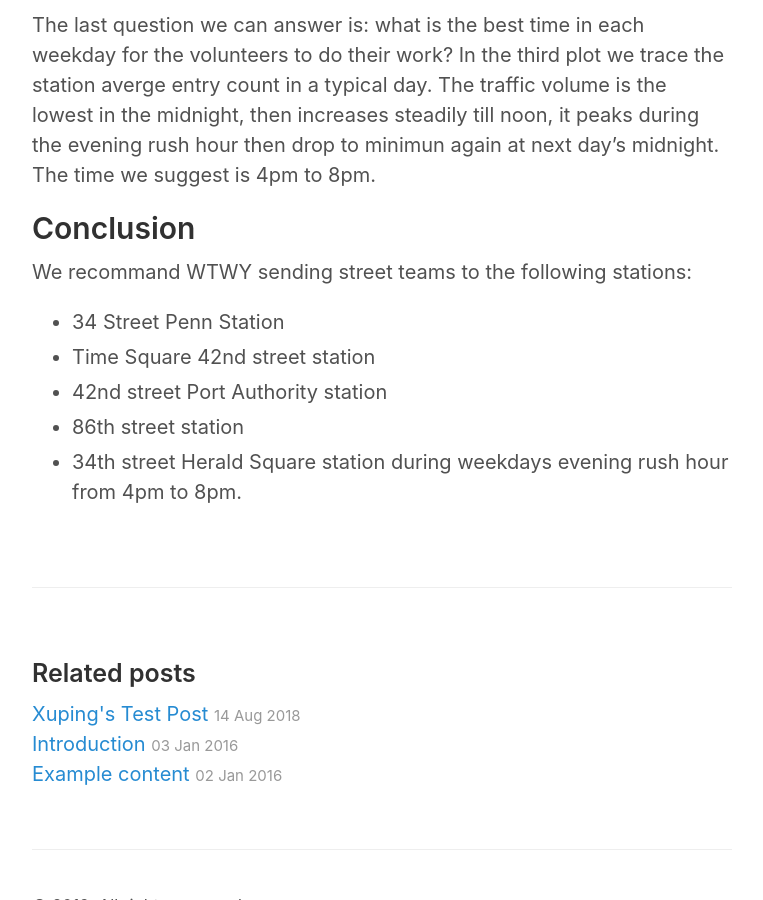
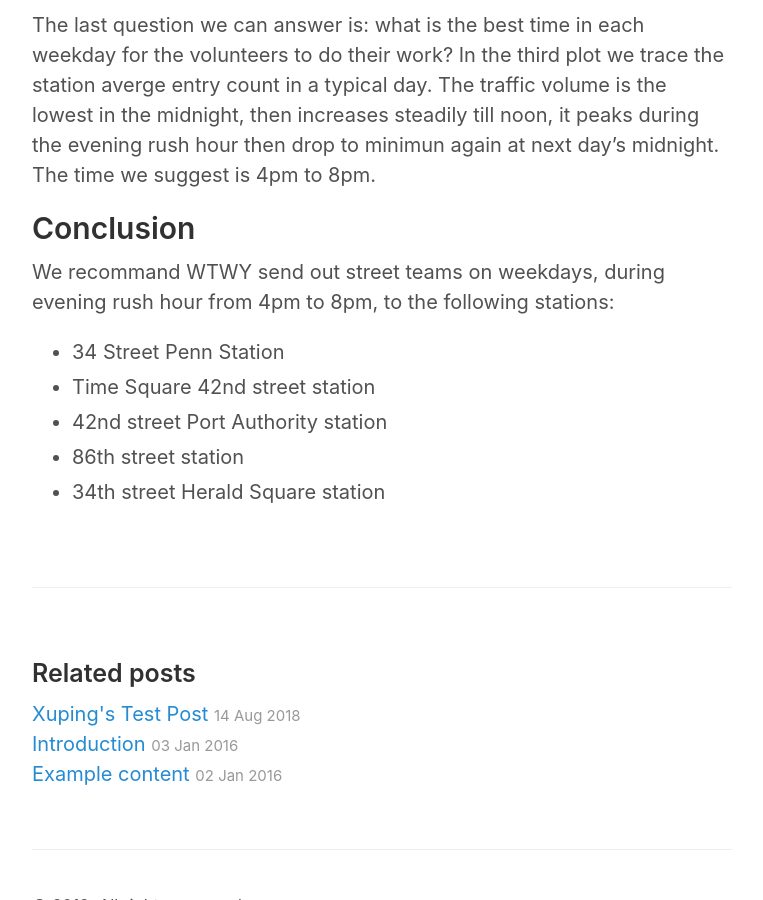
Before and after one commit to xupingwang/xupingwang.github.io, a Jekyll site: the page built from _posts/2019-07-07-Project-Benson-MTA-Turnstile-data.md, in a window 1280 px wide and 900 px high, scrolled down 2016 px. Shown: the whole window, without its empty margins (258-1021 px from the left). Built offline with Jekyll 4.4.1, drawn with Linux system fonts in a browser that asks for light colours.

Commit message:
fix the formate of conclusion

```diff
--- a/_posts/2019-07-07-Project-Benson-MTA-Turnstile-data.md
+++ b/_posts/2019-07-07-Project-Benson-MTA-Turnstile-data.md
@@ -25,10 +25,9 @@ The last question we can answer is: what is the best time in each weekday for th
 
 ## Conclusion
 
-We recommand WTWY sending street teams to the following stations:
+We recommand WTWY send out street teams on weekdays, during evening rush hour from 4pm to 8pm, to the following stations:
 * 34 Street Penn Station
 * Time Square 42nd street station
 * 42nd street Port Authority station
 * 86th street station
 * 34th street Herald Square station
-during weekdays evening rush hour from 4pm to 8pm.
```
